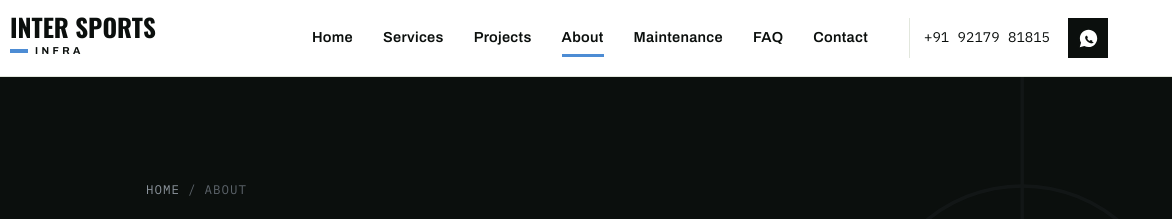
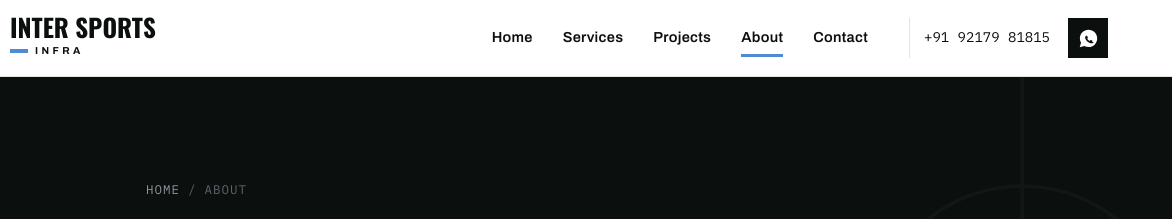
Before and after one commit to heena8feb-ctrl/intersportsinfra-companywebsite, an Eleventy site: page content/about.njk in a window 1280 px wide. Shown: the top 219 px of the page, 108-1280 px from the left. Built offline with nearby package versions, Linux system fonts and the light colour scheme; Eleventy itself is replaced by a stand-in of ours; files that its build step writes are made by us from their sources.

Commit message:
Update base.njk

```diff
--- a/_includes/base.njk
+++ b/_includes/base.njk
@@ -48,8 +48,10 @@
       <a href="/services/" {% if nav=='services' %}aria-current="page"{% endif %}>Services</a>
       <a href="/projects/" {% if nav=='projects' %}aria-current="page"{% endif %}>Projects</a>
       <a href="/about/" {% if nav=='about' %}aria-current="page"{% endif %}>About</a>
-      <a href="/maintenance/" {% if nav=='maintenance' %}aria-current="page"{% endif %}>Maintenance</a>
-      <a href="/faq/" {% if nav=='faq' %}aria-current="page"{% endif %}>FAQ</a>
+      <!-- Maintenance temporarily hidden from nav — page still lives at /maintenance/, unlink to remove entirely -->
+      <!-- <a href="/maintenance/" {% if nav=='maintenance' %}aria-current="page"{% endif %}>Maintenance</a> -->
+      <!-- FAQ temporarily hidden from nav — page still lives at /faq/, unlink to remove entirely -->
+      <!-- <a href="/faq/" {% if nav=='faq' %}aria-current="page"{% endif %}>FAQ</a> -->
       <a href="/contact/" {% if nav=='contact' %}aria-current="page"{% endif %}>Contact</a>
     </nav>
 
@@ -71,8 +73,10 @@
   <a href="/services/">Services</a>
   <a href="/projects/">Projects</a>
   <a href="/about/">About</a>
-  <a href="/maintenance/">Maintenance</a>
-  <a href="/faq/">FAQ</a>
+  <!-- Maintenance temporarily hidden from nav — page still lives at /maintenance/, unlink to remove entirely -->
+  <!-- <a href="/maintenance/">Maintenance</a> -->
+  <!-- FAQ temporarily hidden from nav — page still lives at /faq/, unlink to remove entirely -->
+  <!-- <a href="/faq/">FAQ</a> -->
   <a href="/contact/">Contact</a>
   <div class="drawer__foot">
     <a href="tel:{{ site.phone_link }}">{{ site.phone_display }}</a>
@@ -114,8 +118,10 @@
           <li><a href="/services/">Services</a></li>
           <li><a href="/projects/">Projects</a></li>
           <li><a href="/about/">About us</a></li>
-          <li><a href="/maintenance/">Maintenance</a></li>
-          <li><a href="/faq/">FAQ</a></li>
+          <!-- Maintenance temporarily hidden from nav — page still lives at /maintenance/, unlink to remove entirely -->
+          <!-- <li><a href="/maintenance/">Maintenance</a></li> -->
+          <!-- FAQ temporarily hidden from nav — page still lives at /faq/, unlink to remove entirely -->
+          <!-- <li><a href="/faq/">FAQ</a></li> -->
           <li><a href="/contact/">Contact</a></li>
         </ul>
       </div>
```
